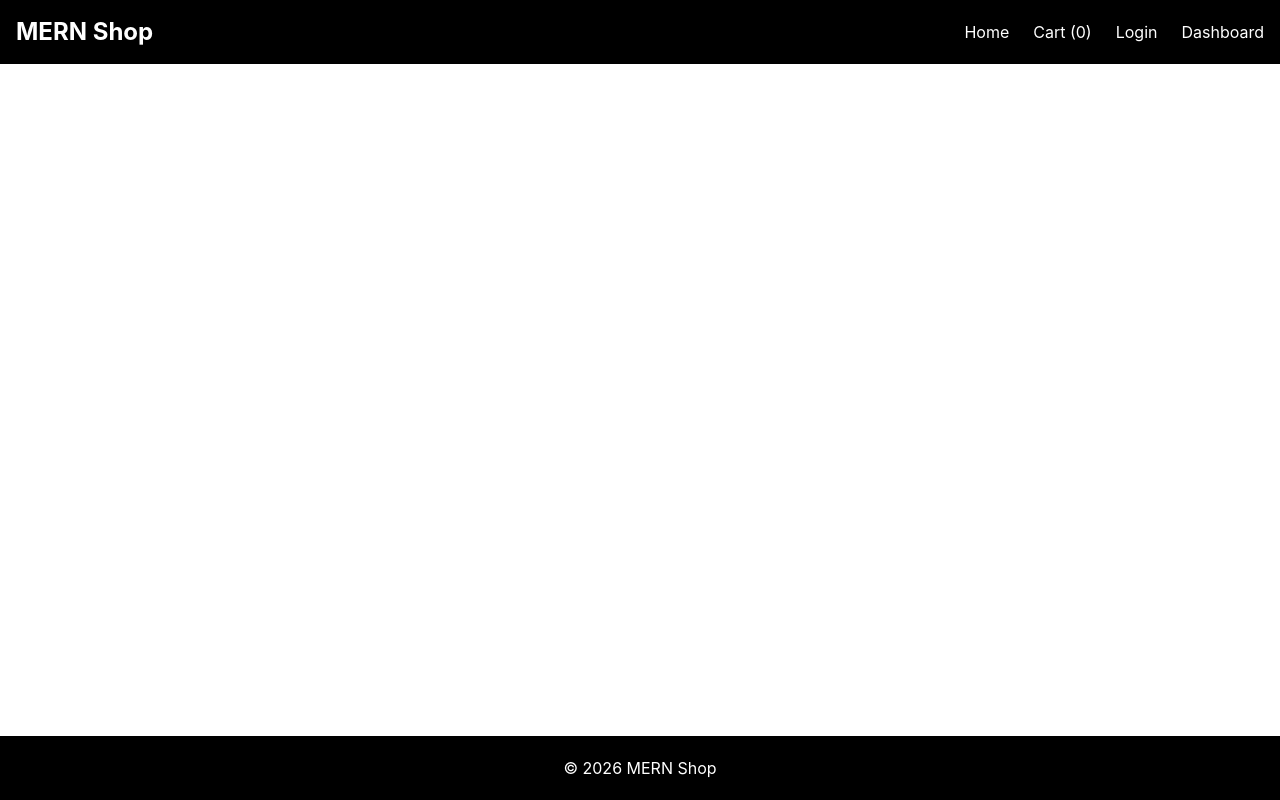
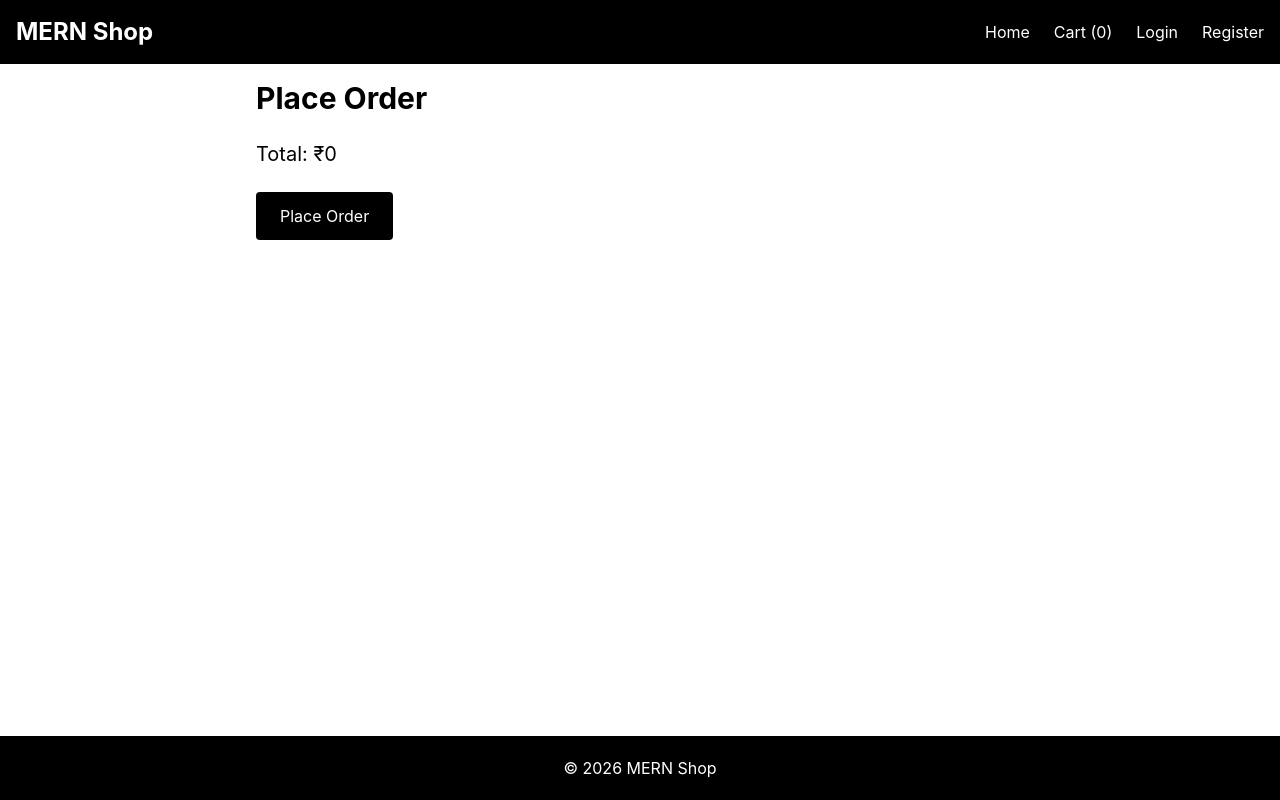
Before and after one commit to jitanshu-27/mern-ecommerce-platform, a React app in the folder frontend/: page /placeorder in a window 1280 px wide. Built offline with nearby package versions, Linux system fonts and the light colour scheme; no server answers; the HTML template or start-up script is replaced by a standard one.

Commit message:
complete testing and bug fixes

```diff
--- a/frontend/src/App.jsx
+++ b/frontend/src/App.jsx
@@ -18,6 +18,7 @@ import PaymentPage from "./pages/PaymentPage";
 import OrderSuccessPage from "./pages/OrderSuccessPage";
 import DashboardPage from "./pages/DashboardPage";
 import MyOrdersPage from "./pages/MyOrdersPage";
+import PlaceOrderPage from "./pages/PlaceOrderPage";
 
 
 function App() {
@@ -107,6 +108,11 @@ function App() {
             }
           />
 
+          <Route
+            path="/placeorder"
+            element={<PlaceOrderPage />}
+          />
+
         </Routes>
 
       </MainLayout>
--- a/frontend/src/components/Navbar.jsx
+++ b/frontend/src/components/Navbar.jsx
@@ -5,10 +5,10 @@ import { useAuth } from "../context/AuthContext";
 const Navbar = () => {
   const { cartItems } = useCart();
   const { userInfo, logout } = useAuth();
+
   return (
     <nav className="bg-black text-white">
       <div className="max-w-7xl mx-auto px-4">
-
         <div className="flex justify-between items-center h-16">
 
           <Link
@@ -20,45 +20,41 @@ const Navbar = () => {
 
           <div className="flex gap-6">
 
-            <Link to="/">
-              Home
-            </Link>
+            <Link to="/">Home</Link>
 
             <Link to="/cart">
               Cart ({cartItems.length})
             </Link>
 
-            {
-              userInfo ? (
-                <>
-                  <Link to="/profile">
-                    Profile
-                  </Link>
+            {userInfo ? (
+              <>
+                <Link to="/dashboard">
+                  Dashboard
+                </Link>
 
-                  <button
-                    onClick={logout}
-                  >
-                    Logout
-                  </button>
-                </>
-              ) : (
+                <Link to="/profile">
+                  Profile
+                </Link>
+
+                <button onClick={logout}>
+                  Logout
+                </button>
+              </>
+            ) : (
+              <>
                 <Link to="/login">
                   Login
                 </Link>
-              )
-            }
 
-            <>
-          <Link to="/dashboard">
-            Dashboard
-          </Link>
-
-        </>
+                <Link to="/register">
+                  Register
+                </Link>
+              </>
+            )}
 
           </div>
 
         </div>
-
       </div>
     </nav>
   );
--- a/frontend/src/components/ProductCard.jsx
+++ b/frontend/src/components/ProductCard.jsx
@@ -4,11 +4,10 @@ const ProductCard = ({ product }) => {
   return (
     <div className="border rounded-lg p-4 shadow">
 
-      <img
-        src={product.image}
-        alt={product.name}
-        className="h-48 w-full object-cover rounded"
-      />
+     <img
+      src={`http://localhost:5000${product.image}`}
+      alt={product.name}
+    />
 
       <h2 className="text-xl font-bold mt-3">
         {product.name}
--- a/frontend/src/context/CartContext.jsx
+++ b/frontend/src/context/CartContext.jsx
@@ -79,12 +79,31 @@ export const CartProvider = ({ children }) => {
   };
 
   const removeFromCart = (id) => {
+  const product = cartItems.find(
+    (item) => item._id === id
+  );
+
+  if (!product) return;
+
+  if (product.qty === 1) {
     setCartItems(
       cartItems.filter(
         (item) => item._id !== id
       )
     );
-  };
+  } else {
+    setCartItems(
+      cartItems.map((item) =>
+        item._id === id
+          ? {
+              ...item,
+              qty: item.qty - 1,
+            }
+          : item
+      )
+    );
+  }
+};
 
   return (
     <CartContext.Provider
--- a/frontend/src/pages/CheckoutPage.jsx
+++ b/frontend/src/pages/CheckoutPage.jsx
@@ -29,7 +29,7 @@ const CheckoutPage = () => {
       formData
     );
 
-    navigate("/payment");
+    navigate("/placeorder");
   };
 
   return (
--- a/frontend/src/pages/PaymentPage.jsx
+++ b/frontend/src/pages/PaymentPage.jsx
@@ -90,7 +90,7 @@ const PaymentPage = () => {
                 }
               );
 
-              await createOrder();
+              localStorage.removeItem("tempOrderId");
 
               navigate(
                 "/success"
@@ -110,40 +110,6 @@ const PaymentPage = () => {
           "Payment Failed"
         );
       }
-    };
-
-  const createOrder =
-    async () => {
-
-      const orderItems =
-        cartItems.map(
-          (item) => ({
-            name:
-              item.name,
-            qty:
-              item.qty,
-            image:
-              item.image,
-            price:
-              item.price,
-            product:
-              item._id,
-          })
-        );
-
-      await api.post(
-        "/orders",
-        {
-          orderItems,
-
-          shippingAddress,
-
-          paymentMethod:
-            "Razorpay",
-
-          totalPrice,
-        }
-      );
     };
 
   return (
--- /dev/null
+++ b/frontend/src/pages/PlaceOrderPage.jsx
@@ -0,0 +1,76 @@
+import { useNavigate } from "react-router-dom";
+import { useCart } from "../context/CartContext";
+import api from "../services/api";
+
+const PlaceOrderPage = () => {
+  const navigate = useNavigate();
+
+  const {
+    cartItems,
+    shippingAddress,
+  } = useCart();
+
+  const itemsPrice = cartItems.reduce(
+    (acc, item) => acc + item.price * item.qty,
+    0
+  );
+
+  const shippingPrice = 0;
+  const taxPrice = 0;
+  const totalPrice = itemsPrice + shippingPrice + taxPrice;
+
+  const placeOrderHandler = async () => {
+    try {
+      const orderItems = cartItems.map((item) => ({
+        product: item._id,
+        name: item.name,
+        qty: item.qty,
+        image: item.image,
+        price: item.price,
+      }));
+
+      const { data } = await api.post("/orders", {
+        orderItems,
+        shippingAddress,
+        paymentMethod: "Razorpay",
+        itemsPrice,
+        shippingPrice,
+        taxPrice,
+        totalPrice,
+      });
+
+      localStorage.setItem(
+        "tempOrderId",
+        data.order._id
+      );
+
+      navigate("/payment");
+
+    } catch (err) {
+      alert("Order creation failed");
+    }
+  };
+
+  return (
+    <div className="max-w-3xl mx-auto">
+
+      <h1 className="text-3xl font-bold mb-6">
+        Place Order
+      </h1>
+
+      <h2 className="text-xl">
+        Total: ₹{totalPrice}
+      </h2>
+
+      <button
+        onClick={placeOrderHandler}
+        className="mt-6 bg-black text-white px-6 py-3 rounded"
+      >
+        Place Order
+      </button>
+
+    </div>
+  );
+};
+
+export default PlaceOrderPage;
--- a/frontend/src/pages/ProductPage.jsx
+++ b/frontend/src/pages/ProductPage.jsx
@@ -39,13 +39,11 @@ const ProductPage = () => {
   return (
     <div className="grid md:grid-cols-2 gap-10">
 
-      <div>
-        <img
-          src={product.image}
-          alt={product.name}
-          className="w-full rounded-lg"
-        />
-      </div>
+      <img
+        src={`http://localhost:5000${product.image}`}
+        alt={product.name}
+        className="w-full rounded-lg"
+      />
 
       <div>
 
```
